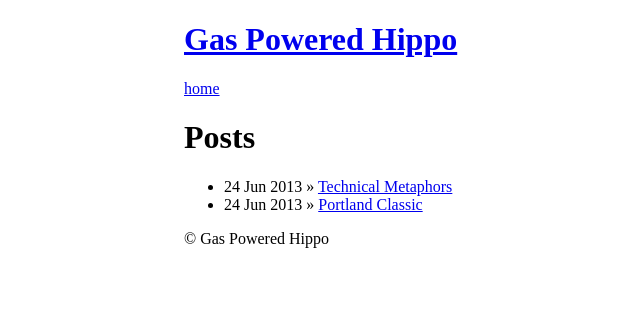
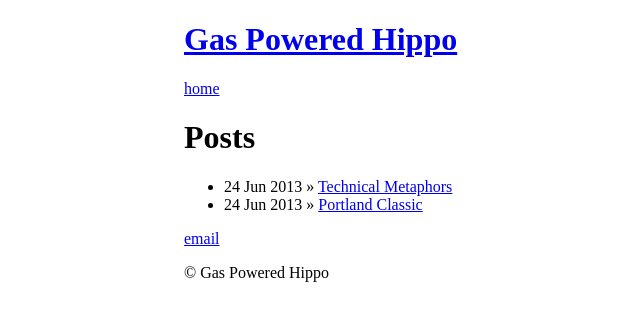
Before and after one commit to gaspoweredhippo/gaspoweredhippo.github.io, a Jekyll site: the page built from index.html, in a window 1280 px wide. Shown: the top 321 px of the page, without its empty margins (156-796 px from the left). Built offline with Jekyll 4.4.1, drawn with Linux system fonts in a browser that asks for light colours.

Commit message:
Add email to main template

```diff
--- a/_layouts/default.html
+++ b/_layouts/default.html
@@ -21,6 +21,7 @@
                 {{ content }}
 
             <div class="footer">
+              <p><a href="mailto:gaspoweredhippo@gmail.com">email</a></p>
               <p>© Gas Powered Hippo</p>
             </div>
           </div>
```
